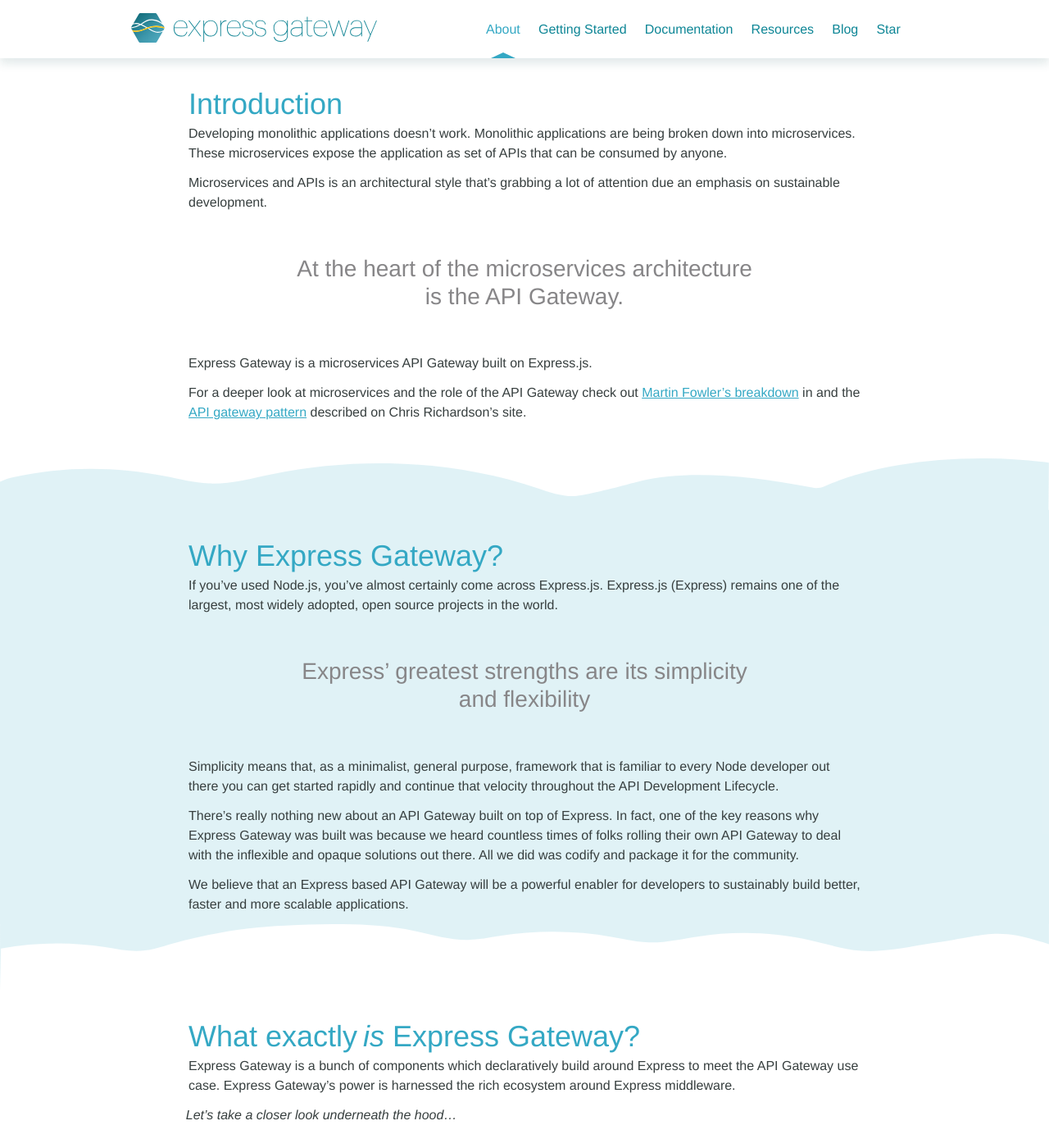
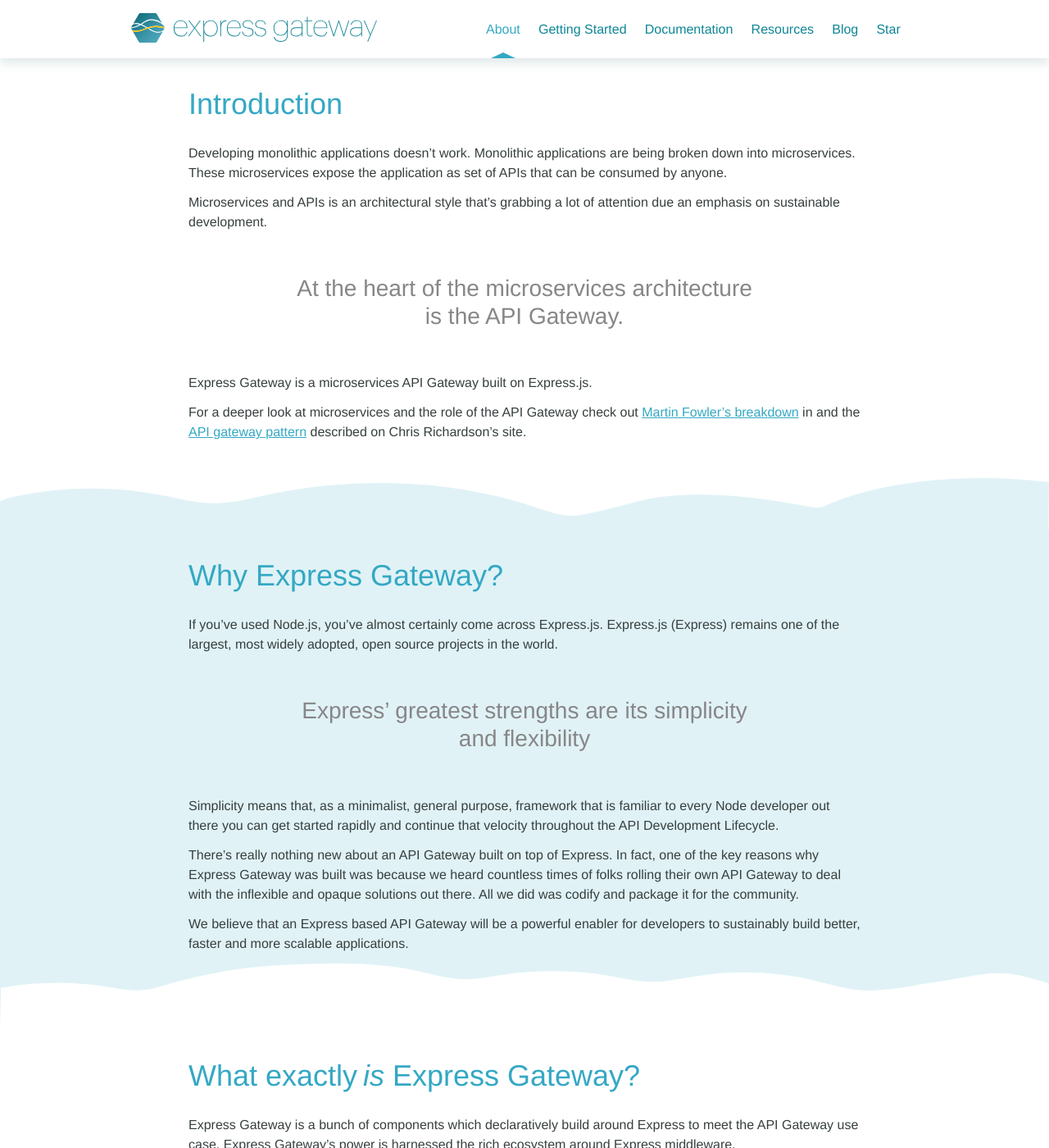
Before and after one commit to ExpressGateway/express-gateway.io, a Jekyll site: the page built from _pages/about.md, in a window 1280 px wide and 1400 px high. Shown: the whole window at 82% size. Built offline with Jekyll 4.4.1, drawn with Linux system fonts in a browser that asks for light colours; nearby versions of some CDN libraries; some web fonts are replaced; comment, search, counter and statistics services are not loaded.

Commit message:
about adjustments

```diff
--- a/_layouts/page.html
+++ b/_layouts/page.html
@@ -2,7 +2,7 @@
 
   <body class="sticky">
     {% include header.html %}
-    <div class="container page contributions sticky-flex">
+    <div class="container page {{ page.title | downcase }} contributions sticky-flex">
 
       <main>
           {{ content }}
--- a/_sass/_contributions.scss
+++ b/_sass/_contributions.scss
@@ -20,6 +20,14 @@
       display: block;
     }
   }
+
+  &.about {
+    h2 {
+      margin-bottom: 1.5rem;
+    }
+  }
+
+
 
   a {
     color: $color-primary;
```
